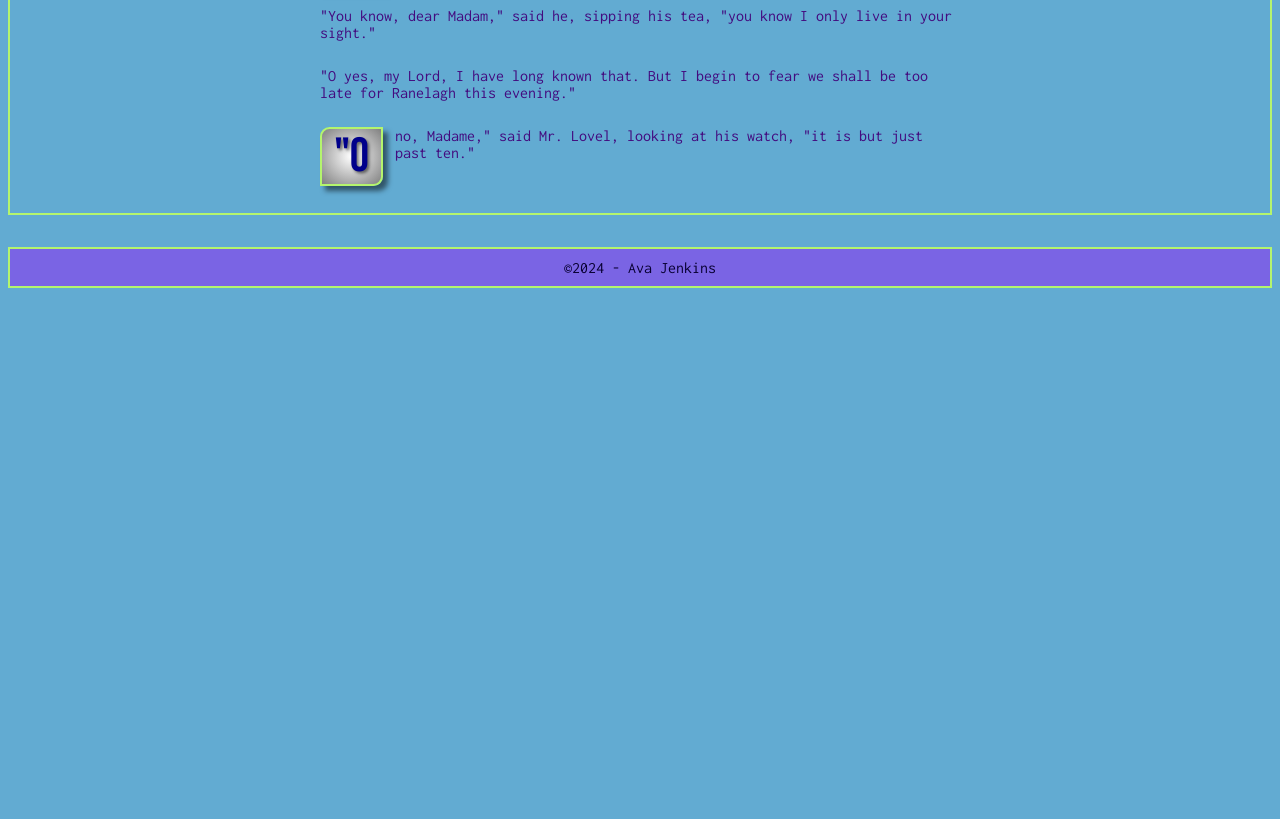
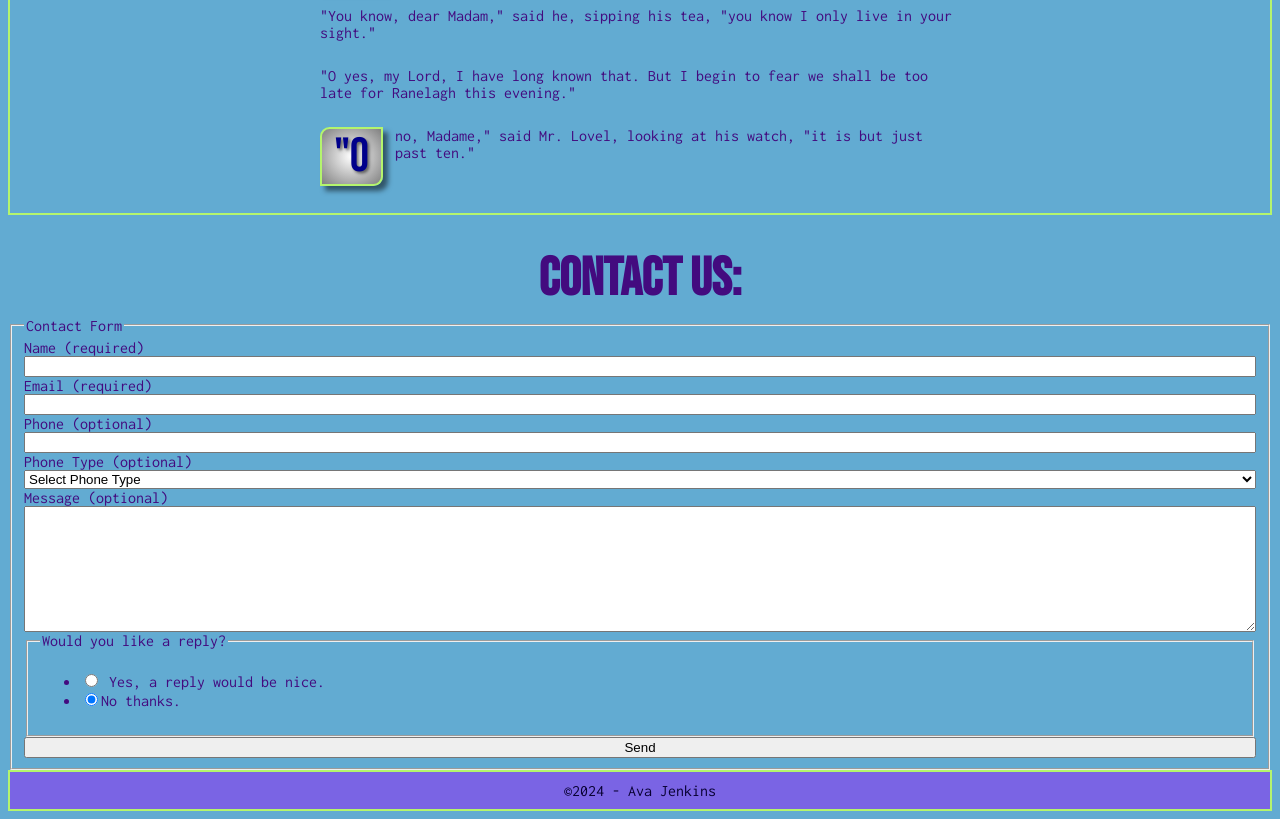
Before and after one commit to RVCC-IDMX/about-me-avajenkins, a plain HTML site: page index.html in a window 1280 px wide. Shown: the part 5876-6695 px from the top of the page. Before the commit the page ends 6172 px from the top, so only its background shows below. Drawn offline with Linux system fonts and the light colour scheme.

Commit message:
form html

```diff
--- a/CSS/style.css
+++ b/CSS/style.css
@@ -142,3 +142,6 @@ section#hobbies {
     max-width: 80%;
   }
 }
+
+/* Contacts Form */
+#formelements {display: grid;}
--- a/index.html
+++ b/index.html
@@ -105,6 +105,53 @@ alt="Avatar picture of me">
 
 </div>
 </article>
+<section id="contact">
+<h2>Contact Us:</h2>
+<form id="contact form" name="contact form">
+<fieldset>
+
+<legend>Contact Form</legend>
+
+<div id="formelements">
+
+
+<label for="name">Name (required)</label>
+<input type="text" id="name" name="name" required>
+
+<label for="email">Email (required)</label>
+<input type="email" id="email" name="email" required>
+
+<label for="phone">Phone (optional)</label>
+<input type="tel" id="phone" name="phone" >
+
+<label for="phonetype">Phone Type (optional)</label>
+<select id="phonetype">
+    <option value="" selected>Select Phone Type</option>
+    <option value="Mobile">Mobile</option>
+    <option value="Work">Work</option>
+    <option value="Home">Home</option>
+</select>
+<label for="message">Message (optional)</label>
+<textarea id="message" name="message" rows="8"></textarea>
+
+<fieldset>
+<legend>Would you like a reply?</legend>
+<ul>
+<li>
+    <input type="radio" id="message-yes"name="reply">
+    <label for="message-yes">Yes, a reply would be nice.</label></li>
+<li><input type="radio" id="message-no"name="reply" checked><label for="message-no">No thanks.</label></li>
+</ul>
+</fieldset>
+
+<button type="submit">Send</button>
+
+</div>
+</fieldset>
+
+</form>
+
+</section>
     </main>
 <footer>&copy;2024 - Ava Jenkins</footer>
 </body>
```
